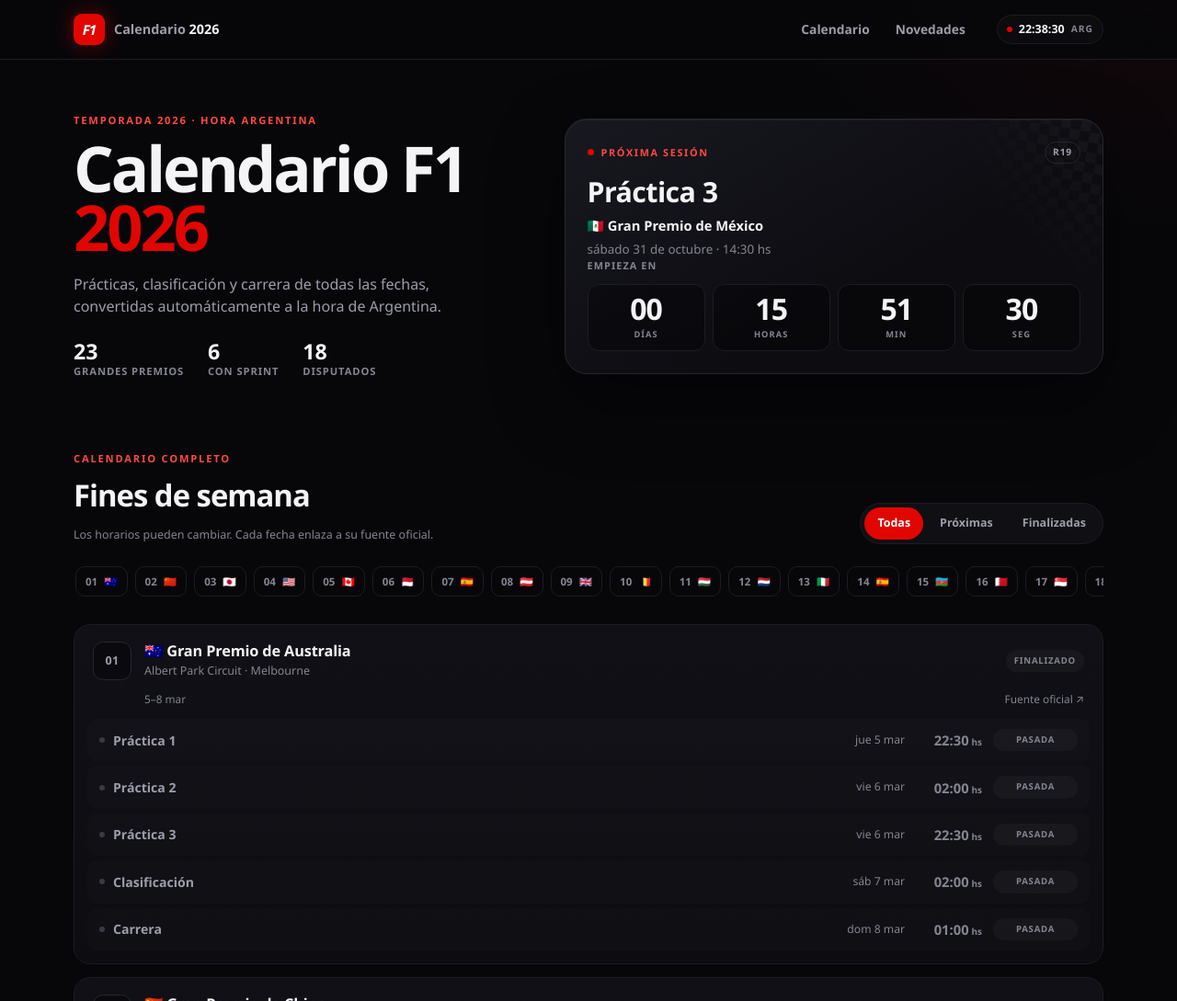
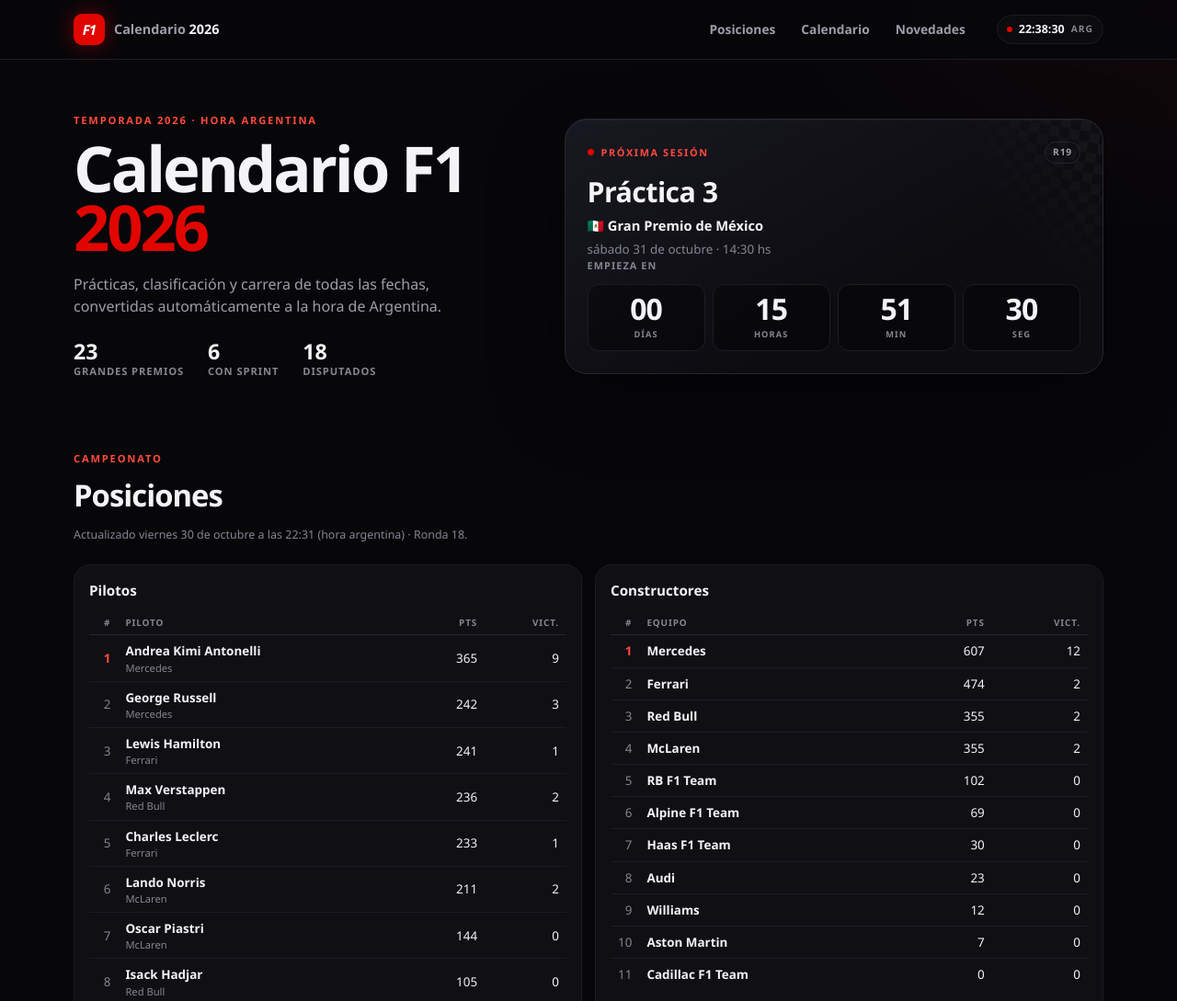
Before and after one commit to cd5169501-ops/f1-web, a plain HTML site: page index.html in a window 1280 px wide. Shown: the top 1089 px of the page at 92% size. Drawn offline with Linux system fonts and the light colour scheme.

Commit message:
Agrega posiciones del campeonato

```diff
--- /dev/null
+++ b/data/posiciones.json
@@ -0,0 +1,354 @@
+{
+  "temporada": 2026,
+  "ronda": 18,
+  "actualizadoUTC": "2026-10-31T01:31:18Z",
+  "fuente": {
+    "pilotos": "https://api.jolpi.ca/ergast/f1/2026/driverStandings.json",
+    "constructores": "https://api.jolpi.ca/ergast/f1/2026/constructorStandings.json"
+  },
+  "pilotos": [
+    {
+      "posicion": 1,
+      "puntos": 365,
+      "victorias": 9,
+      "codigo": "ANT",
+      "nombre": "Andrea Kimi",
+      "apellido": "Antonelli",
+      "nacionalidad": "Italian",
+      "equipo": "Mercedes",
+      "equipoId": "mercedes"
+    },
+    {
+      "posicion": 2,
+      "puntos": 242,
+      "victorias": 3,
+      "codigo": "RUS",
+      "nombre": "George",
+      "apellido": "Russell",
+      "nacionalidad": "British",
+      "equipo": "Mercedes",
+      "equipoId": "mercedes"
+    },
+    {
+      "posicion": 3,
+      "puntos": 241,
+      "victorias": 1,
+      "codigo": "HAM",
+      "nombre": "Lewis",
+      "apellido": "Hamilton",
+      "nacionalidad": "British",
+      "equipo": "Ferrari",
+      "equipoId": "ferrari"
+    },
+    {
+      "posicion": 4,
+      "puntos": 236,
+      "victorias": 2,
+      "codigo": "VER",
+      "nombre": "Max",
+      "apellido": "Verstappen",
+      "nacionalidad": "Dutch",
+      "equipo": "Red Bull",
+      "equipoId": "red_bull"
+    },
+    {
+      "posicion": 5,
+      "puntos": 233,
+      "victorias": 1,
+      "codigo": "LEC",
+      "nombre": "Charles",
+      "apellido": "Leclerc",
+      "nacionalidad": "Monegasque",
+      "equipo": "Ferrari",
+      "equipoId": "ferrari"
+    },
+    {
+      "posicion": 6,
+      "puntos": 211,
+      "victorias": 2,
+      "codigo": "NOR",
+      "nombre": "Lando",
+      "apellido": "Norris",
+      "nacionalidad": "British",
+      "equipo": "McLaren",
+      "equipoId": "mclaren"
+    },
+    {
+      "posicion": 7,
+      "puntos": 144,
+      "victorias": 0,
+      "codigo": "PIA",
+      "nombre": "Oscar",
+      "apellido": "Piastri",
+      "nacionalidad": "Australian",
+      "equipo": "McLaren",
+      "equipoId": "mclaren"
+    },
+    {
+      "posicion": 8,
+      "puntos": 105,
+      "victorias": 0,
+      "codigo": "HAD",
+      "nombre": "Isack",
+      "apellido": "Hadjar",
+      "nacionalidad": "French",
+      "equipo": "Red Bull",
+      "equipoId": "red_bull"
+    },
+    {
+      "posicion": 9,
+      "puntos": 77,
+      "victorias": 0,
+      "codigo": "LAW",
+      "nombre": "Liam",
+      "apellido": "Lawson",
+      "nacionalidad": "New Zealander",
+      "equipo": "RB F1 Team",
+      "equipoId": "rb"
+    },
+    {
+      "posicion": 10,
+      "puntos": 42,
+      "victorias": 0,
+      "codigo": "GAS",
+      "nombre": "Pierre",
+      "apellido": "Gasly",
+      "nacionalidad": "French",
+      "equipo": "Alpine F1 Team",
+      "equipoId": "alpine"
+    },
+    {
+      "posicion": 11,
+      "puntos": 38,
+      "victorias": 0,
+      "codigo": "LIN",
+      "nombre": "Arvid",
+      "apellido": "Lindblad",
+      "nacionalidad": "British",
+      "equipo": "RB F1 Team",
+      "equipoId": "rb"
+    },
+    {
+      "posicion": 12,
+      "puntos": 27,
+      "victorias": 0,
+      "codigo": "COL",
+      "nombre": "Franco",
+      "apellido": "Colapinto",
+      "nacionalidad": "Argentine",
+      "equipo": "Alpine F1 Team",
+      "equipoId": "alpine"
+    },
+    {
+      "posicion": 13,
+      "puntos": 23,
+      "victorias": 0,
+      "codigo": "BEA",
+      "nombre": "Oliver",
+      "apellido": "Bearman",
+      "nacionalidad": "British",
+      "equipo": "Haas F1 Team",
+      "equipoId": "haas"
+    },
+    {
+      "posicion": 14,
+      "puntos": 13,
+      "victorias": 0,
+      "codigo": "HUL",
+      "nombre": "Nico",
+      "apellido": "Hülkenberg",
+      "nacionalidad": "German",
+      "equipo": "Audi",
+      "equipoId": "audi"
+    },
+    {
+      "posicion": 15,
+      "puntos": 10,
+      "victorias": 0,
+      "codigo": "BOR",
+      "nombre": "Gabriel",
+      "apellido": "Bortoleto",
+      "nacionalidad": "Brazilian",
+      "equipo": "Audi",
+      "equipoId": "audi"
+    },
+    {
+      "posicion": 16,
+      "puntos": 7,
+      "victorias": 0,
+      "codigo": "OCO",
+      "nombre": "Esteban",
+      "apellido": "Ocon",
+      "nacionalidad": "French",
+      "equipo": "Haas F1 Team",
+      "equipoId": "haas"
+    },
+    {
+      "posicion": 17,
+      "puntos": 7,
+      "victorias": 0,
+      "codigo": "ALO",
+      "nombre": "Fernando",
+      "apellido": "Alonso",
+      "nacionalidad": "Spanish",
+      "equipo": "Aston Martin",
+      "equipoId": "aston_martin"
+    },
+    {
+      "posicion": 18,
+      "puntos": 7,
+      "victorias": 0,
+      "codigo": "SAI",
+      "nombre": "Carlos",
+      "apellido": "Sainz",
+      "nacionalidad": "Spanish",
+      "equipo": "Williams",
+      "equipoId": "williams"
+    },
+    {
+      "posicion": 19,
+      "puntos": 5,
+      "victorias": 0,
+      "codigo": "ALB",
+      "nombre": "Alexander",
+      "apellido": "Albon",
+      "nacionalidad": "Thai",
+      "equipo": "Williams",
+      "equipoId": "williams"
+    },
+    {
+      "posicion": 20,
+      "puntos": 1,
+      "victorias": 0,
+      "codigo": "TSU",
+      "nombre": "Yuki",
+      "apellido": "Tsunoda",
+      "nacionalidad": "Japanese",
+      "equipo": "RB F1 Team",
+      "equipoId": "rb"
+    },
+    {
+      "posicion": 21,
+      "puntos": 0,
+      "victorias": 0,
+      "codigo": "STR",
+      "nombre": "Lance",
+      "apellido": "Stroll",
+      "nacionalidad": "Canadian",
+      "equipo": "Aston Martin",
+      "equipoId": "aston_martin"
+    },
+    {
+      "posicion": 22,
+      "puntos": 0,
+      "victorias": 0,
+      "codigo": "BOT",
+      "nombre": "Valtteri",
+      "apellido": "Bottas",
+      "nacionalidad": "Finnish",
+      "equipo": "Cadillac F1 Team",
+      "equipoId": "cadillac"
+    },
+    {
+      "posicion": 23,
+      "puntos": 0,
+      "victorias": 0,
+      "codigo": "PER",
+      "nombre": "Sergio",
+      "apellido": "Pérez",
+      "nacionalidad": "Mexican",
+      "equipo": "Cadillac F1 Team",
+      "equipoId": "cadillac"
+    }
+  ],
+  "constructores": [
+    {
+      "posicion": 1,
+      "puntos": 607,
+      "victorias": 12,
+      "nombre": "Mercedes",
+      "id": "mercedes",
+      "nacionalidad": "German"
+    },
+    {
+      "posicion": 2,
+      "puntos": 474,
+      "victorias": 2,
+      "nombre": "Ferrari",
+      "id": "ferrari",
+      "nacionalidad": "Italian"
+    },
+    {
+      "posicion": 3,
+      "puntos": 355,
+      "victorias": 2,
+      "nombre": "Red Bull",
+      "id": "red_bull",
+      "nacionalidad": "Austrian"
+    },
+    {
+      "posicion": 4,
+      "puntos": 355,
+      "victorias": 2,
+      "nombre": "McLaren",
+      "id": "mclaren",
+      "nacionalidad": "British"
+    },
+    {
+      "posicion": 5,
+      "puntos": 102,
+      "victorias": 0,
+      "nombre": "RB F1 Team",
+      "id": "rb",
+      "nacionalidad": "Italian"
+    },
+    {
+      "posicion": 6,
+      "puntos": 69,
+      "victorias": 0,
+      "nombre": "Alpine F1 Team",
+      "id": "alpine",
+      "nacionalidad": "French"
+    },
+    {
+      "posicion": 7,
+      "puntos": 30,
+      "victorias": 0,
+      "nombre": "Haas F1 Team",
+      "id": "haas",
+      "nacionalidad": "American"
+    },
+    {
+      "posicion": 8,
+      "puntos": 23,
+      "victorias": 0,
+      "nombre": "Audi",
+      "id": "audi",
+      "nacionalidad": "German"
+    },
+    {
+      "posicion": 9,
+      "puntos": 12,
+      "victorias": 0,
+      "nombre": "Williams",
+      "id": "williams",
+      "nacionalidad": "British"
+    },
+    {
+      "posicion": 10,
+      "puntos": 7,
+      "victorias": 0,
+      "nombre": "Aston Martin",
+      "id": "aston_martin",
+      "nacionalidad": "British"
+    },
+    {
+      "posicion": 11,
+      "puntos": 0,
+      "victorias": 0,
+      "nombre": "Cadillac F1 Team",
+      "id": "cadillac",
+      "nacionalidad": "American"
+    }
+  ]
+}
--- a/index.html
+++ b/index.html
@@ -4,7 +4,7 @@
   <meta charset="utf-8">
   <meta name="viewport" content="width=device-width, initial-scale=1">
   <title>F1 Calendario 2026 · Hora argentina</title>
-  <meta name="description" content="Todas las sesiones de la temporada 2026 de Fórmula 1: prácticas, clasificación y carrera, en hora argentina. Con cuenta regresiva y estado en vivo.">
+  <meta name="description" content="Todas las sesiones de la temporada 2026 de Fórmula 1: prácticas, clasificación y carrera, en hora argentina. Con cuenta regresiva, estado en vivo y posiciones del campeonato.">
   <meta name="theme-color" content="#e10600">
 
   <!-- PWA -->
@@ -778,6 +778,89 @@
     }
 
     /* ============================================================
+       Posiciones
+       ============================================================ */
+    .posiciones {
+      display: grid;
+      grid-template-columns: repeat(2, minmax(0, 1fr));
+      gap: 14px;
+    }
+
+    .tabla-panel {
+      min-width: 0;
+      padding: 16px 16px 6px;
+      border: 1px solid var(--borde-suave);
+      border-radius: var(--radio);
+      background: var(--panel);
+    }
+
+    .tabla-panel h3 {
+      margin: 0 0 10px;
+      font-size: .95rem;
+      font-weight: 750;
+    }
+
+    .tabla-scroll { overflow-x: auto; }
+
+    .tabla {
+      width: 100%;
+      border-collapse: collapse;
+      font-size: .84rem;
+    }
+
+    .tabla th {
+      padding: 6px 8px;
+      border-bottom: 1px solid var(--borde);
+      color: var(--tenue);
+      font-size: .62rem;
+      font-weight: 800;
+      letter-spacing: .09em;
+      text-align: left;
+      text-transform: uppercase;
+      white-space: nowrap;
+    }
+
+    .tabla td {
+      padding: 7px 8px;
+      border-bottom: 1px solid var(--borde-suave);
+      vertical-align: middle;
+    }
+
+    .tabla tbody tr:last-child td { border-bottom: 0; }
+
+    .tabla .num {
+      text-align: right;
+      font-variant-numeric: tabular-nums;
+    }
+
+    .tabla .pos {
+      width: 1%;
+      color: var(--tenue);
+      text-align: right;
+      font-variant-numeric: tabular-nums;
+    }
+
+    .tabla tbody tr:first-child .pos {
+      color: var(--rojo-claro);
+      font-weight: 800;
+    }
+
+    .tabla__nombre { font-weight: 650; }
+
+    .tabla__equipo {
+      display: block;
+      color: var(--tenue);
+      font-size: .7rem;
+      line-height: 1.35;
+    }
+
+    .tabla__vacio {
+      padding: 18px 8px;
+      color: var(--tenue);
+      text-align: center;
+    }
+
+    /* ============================================================
        Novedades
        ============================================================ */
     .novedades {
@@ -889,6 +972,8 @@
       .filtros { width: 100%; }
       .filtros button { flex: 1; padding-inline: 8px; }
 
+      .posiciones { grid-template-columns: 1fr; }
+
       .proxima { padding: 18px; border-radius: 18px; }
       .cuenta__bloque { padding: 9px 4px; }
       .cuenta__bloque span { font-size: 1.45rem; }
@@ -951,6 +1036,7 @@
       </a>
 
       <nav class="nav" aria-label="Secciones">
+        <a href="#posiciones">Posiciones</a>
         <a href="#calendario">Calendario</a>
         <a href="#novedades">Novedades</a>
       </nav>
@@ -1011,6 +1097,21 @@
       <p class="sr-only" id="anuncio" aria-live="polite"></p>
     </div>
 
+    <!-- ===================== Posiciones ===================== -->
+    <section class="seccion contenedor" id="posiciones" aria-labelledby="titulo-posiciones">
+      <div class="seccion__cab">
+        <div>
+          <p class="etiqueta">Campeonato</p>
+          <h2 id="titulo-posiciones">Posiciones</h2>
+          <p class="nota-datos" id="posiciones-fecha">Cargando posiciones…</p>
+        </div>
+      </div>
+
+      <div class="posiciones" id="lista-posiciones">
+        <p class="cargando">Cargando posiciones…</p>
+      </div>
+    </section>
+
     <!-- ===================== Calendario ===================== -->
     <section class="seccion contenedor" id="calendario" aria-labelledby="titulo-calendario">
       <div class="seccion__cab">
@@ -1061,6 +1162,8 @@
         <a href="https://github.com/sportstimes/f1" target="_blank" rel="noopener">Fuente de horarios</a>
         ·
         <a href="https://www.formula1.com/en/racing/2026" target="_blank" rel="noopener">Calendario oficial</a>
+        ·
+        <a href="https://github.com/jolpica/jolpica-f1" target="_blank" rel="noopener">Posiciones (Jolpica F1)</a>
       </p>
     </div>
   </footer>
@@ -1112,6 +1215,7 @@
     const fmtPartes = new Intl.DateTimeFormat('es-AR', {
       timeZone: ZONA, day: 'numeric', month: 'short'
     });
+    const fmtPuntos = new Intl.NumberFormat('es-AR', { maximumFractionDigits: 1 });
 
     // ============================================================
     // Utilidades
@@ -1445,6 +1549,75 @@
     }
 
     // ============================================================
+    // Render: posiciones del campeonato
+    // ============================================================
+    function htmlTablaPosiciones(titulo, lista, esPiloto, id) {
+      const filas = lista.map((item) => {
+        const nombre = esPiloto
+          ? `${item.nombre || ''} ${item.apellido || ''}`.trim()
+          : (item.nombre || '');
+        const equipo = esPiloto && item.equipo
+          ? `<span class="tabla__equipo">${esc(item.equipo)}</span>`
+          : '';
+
+        return `
+          <tr>
+            <td class="pos">${esc(item.posicion ?? '—')}</td>
+            <td><span class="tabla__nombre">${esc(nombre || '—')}</span>${equipo}</td>
+            <td class="num">${fmtPuntos.format(Number(item.puntos) || 0)}</td>
+            <td class="num">${esc(item.victorias ?? 0)}</td>
+          </tr>
+        `;
+      }).join('');
+
+      return `
+        <section class="tabla-panel" aria-labelledby="${id}">
+          <h3 id="${id}">${esc(titulo)}</h3>
+          <div class="tabla-scroll">
+            <table class="tabla">
+              <thead>
+                <tr>
+                  <th scope="col" class="pos">#</th>
+                  <th scope="col">${esPiloto ? 'Piloto' : 'Equipo'}</th>
+                  <th scope="col" class="num">Pts</th>
+                  <th scope="col" class="num">Vict.</th>
+                </tr>
+              </thead>
+              <tbody>
+                ${filas || '<tr><td colspan="4" class="tabla__vacio">Sin datos.</td></tr>'}
+              </tbody>
+            </table>
+          </div>
+        </section>
+      `;
+    }
+
+    function renderPosiciones(datos) {
+      const contenedor = $('lista-posiciones');
+      const nota = $('posiciones-fecha');
+
+      if (!datos || !Array.isArray(datos.pilotos) || !Array.isArray(datos.constructores)) {
+        contenedor.innerHTML = '<p class="cargando">No se pudieron cargar las posiciones.</p>';
+        nota.textContent = 'Se actualizan una vez por semana.';
+        return;
+      }
+
+      const fecha = datos.actualizadoUTC ? new Date(datos.actualizadoUTC) : null;
+      const ronda = Number(datos.ronda) > 0 ? ` · Ronda ${datos.ronda}` : '';
+
+      if (fecha && !Number.isNaN(fecha.getTime())) {
+        nota.textContent = `Actualizado ${limpiar(fmtDiaLargo.format(fecha))} ` +
+          `a las ${horaCorta(fecha.getTime())} (hora argentina)${ronda}.`;
+      } else {
+        nota.textContent = 'Sin fecha de actualización.';
+      }
+
+      contenedor.innerHTML =
+        htmlTablaPosiciones('Pilotos', datos.pilotos, true, 'tabla-pilotos') +
+        htmlTablaPosiciones('Constructores', datos.constructores, false, 'tabla-constructores');
+    }
+
+    // ============================================================
     // Render: novedades y estadísticas
     // ============================================================
     function renderNovedades(datos) {
@@ -1615,15 +1788,17 @@
       }
 
       try {
-        const [datosTemporada, datosNovedades] = await Promise.all([
+        const [datosTemporada, datosNovedades, datosPosiciones] = await Promise.all([
           cargarJSON('data/temporada-2026.json'),
-          cargarJSON('data/novedades.json').catch(() => null)
+          cargarJSON('data/novedades.json').catch(() => null),
+          cargarJSON('data/posiciones.json').catch(() => null)
         ]);
 
         const preparados = prepararDatos(datosTemporada);
         carreras = preparados.carreras;
         sesiones = preparados.sesiones;
 
+        renderPosiciones(datosPosiciones);
         renderNovedades(datosNovedades);
         renderTodo();
 
--- a/sw.js
+++ b/sw.js
@@ -1,13 +1,14 @@
 // Service worker mínimo para que la app se pueda instalar y abra sin conexión.
 // Los datos se piden primero a la red para no quedar con horarios viejos.
 
-const CACHE = 'f1-2026-v1';
+const CACHE = 'f1-2026-v2';
 const ARCHIVOS_BASE = [
   './',
   './index.html',
   './manifest.json',
   './data/temporada-2026.json',
   './data/novedades.json',
+  './data/posiciones.json',
   './icons/icon-192.png',
   './icons/icon-512.png'
 ];
```
Also changed, not shown: 4 other files.
